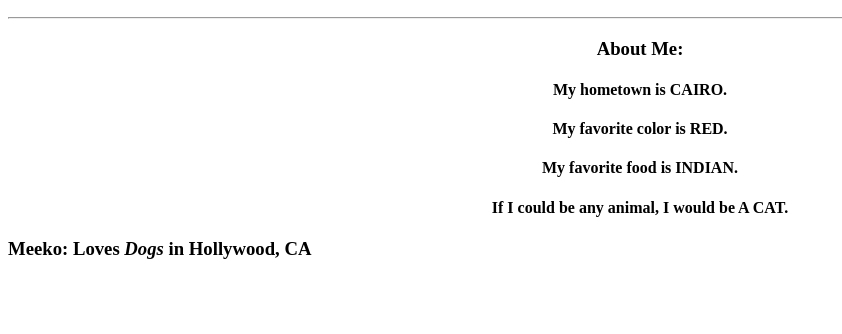
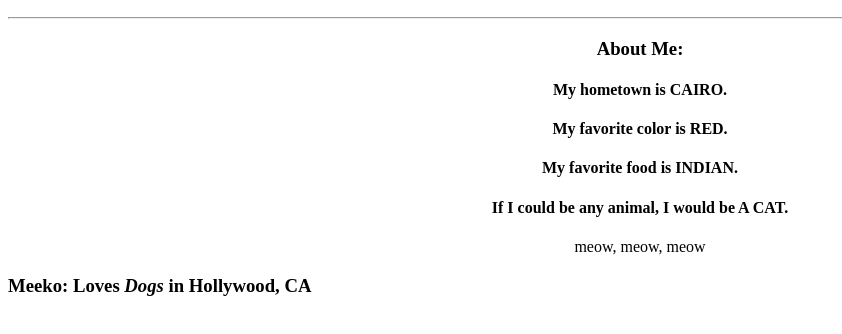
Before and after one commit to MeekoG88/my-profile, a plain HTML site: page index.html in a window 1280 px wide. Shown: the part 110-444 px from the top of the page, without its empty margins (0-842 px from the left). Drawn offline with Linux system fonts and the light colour scheme.

Commit message:
adding a whiny cat

```diff
--- a/index.html
+++ b/index.html
@@ -15,6 +15,7 @@
 					<h4>My favorite color is RED.</h4>
 					<h4>My favorite food is INDIAN.</h4>
 					<h4>If I could be any animal, I would be A CAT.</h4>
+					<p> meow, meow, meow </p>
 			</div>
 			<div class="my-style">
 				<h3>Meeko: Loves <em>Dogs</em> in Hollywood, CA</h3>
```
